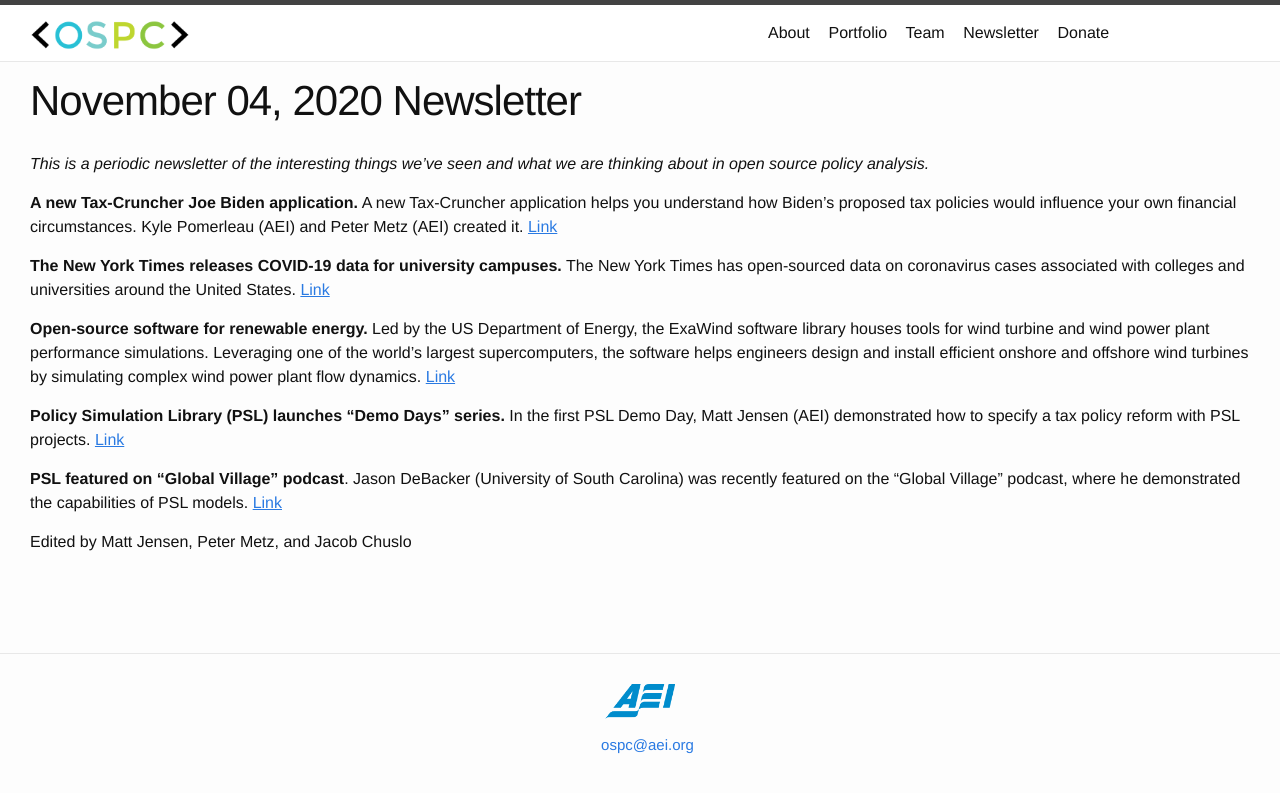
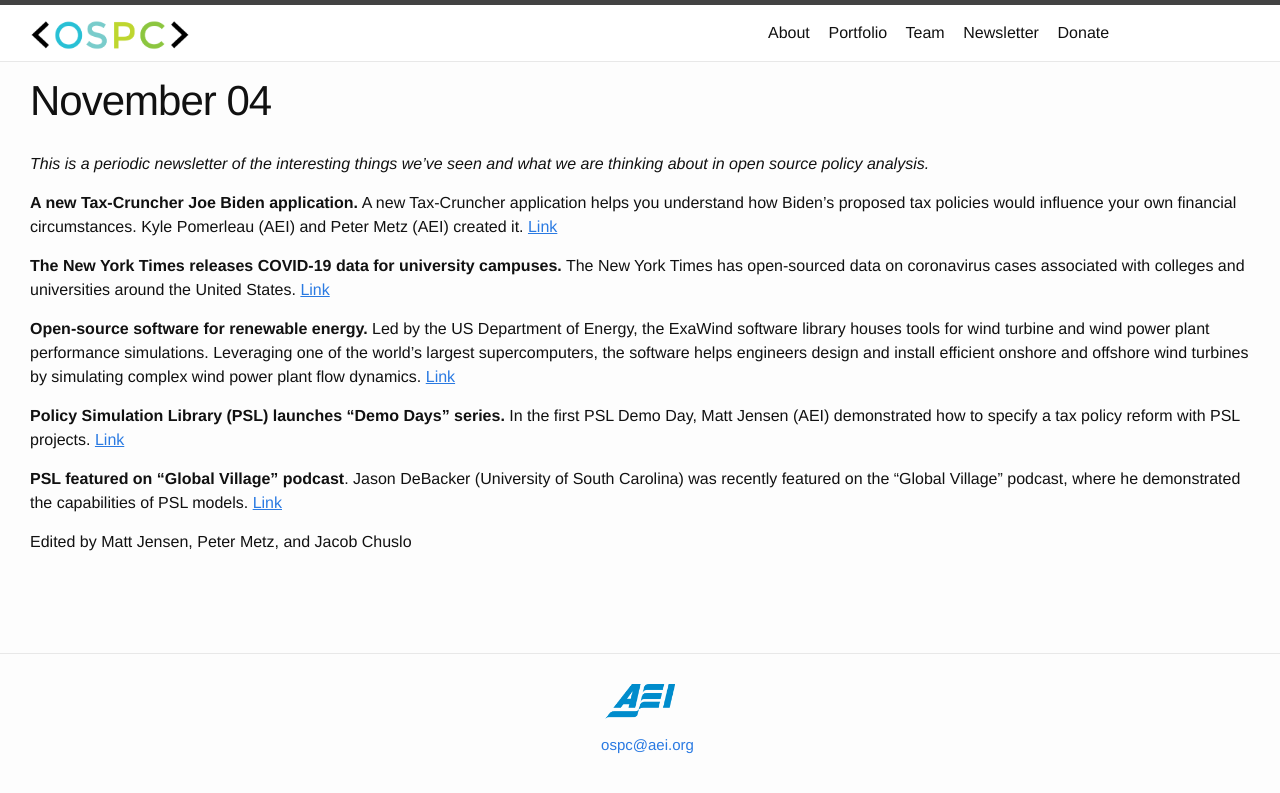
Before and after one commit to ospc-org/ospc-org.github.io, a Jekyll site: the page built from newsletter/11.04.2020_newsletter.md, in a window 1280 px wide. Shown: the top 793 px of the page. Built offline with Jekyll 4.4.1, drawn with Linux system fonts in a browser that asks for light colours.

Commit message:
updated november 4 newsletter

```diff
--- a/newsletter/11.04.2020_newsletter.md
+++ b/newsletter/11.04.2020_newsletter.md
@@ -1,5 +1,5 @@
 ---
-title: November 04, 2020 Newsletter
+title: November 04
 permalink: /newsletter11042020/
 layout: page
 exclude: true
@@ -28,7 +28,7 @@ complex wind power plant flow dynamics.
 **Policy Simulation Library (PSL) launches “Demo Days” series.** In the
 first PSL Demo Day, Matt Jensen (AEI) demonstrated how to specify a tax
 policy reform with PSL projects.
-[<u>Link</u>](https://www.youtube.com/watch?v=AFJq4ZrwEqA&t=1003s)
+[<u>Link</u>](https://youtu.be/AFJq4ZrwEqA)
 
 **PSL featured on “Global Village” podcast**. Jason DeBacker (University
 of South Carolina) was recently featured on the “Global Village”
```
